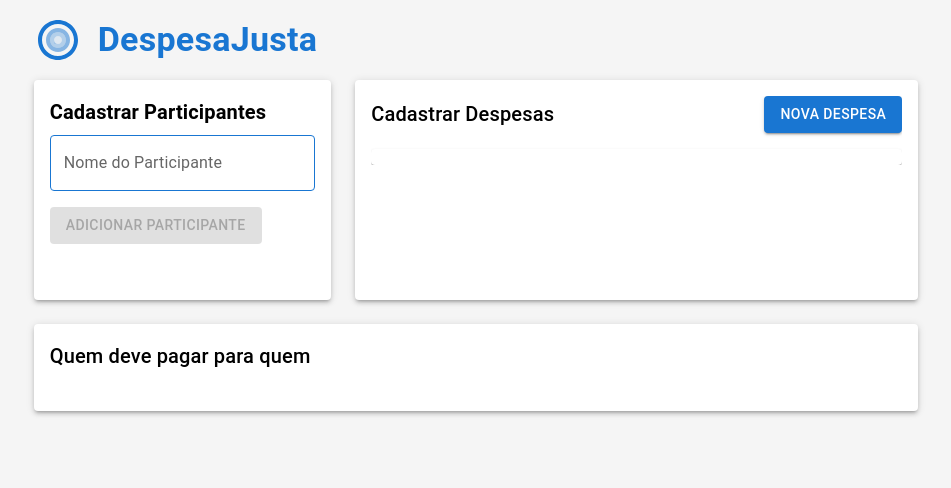
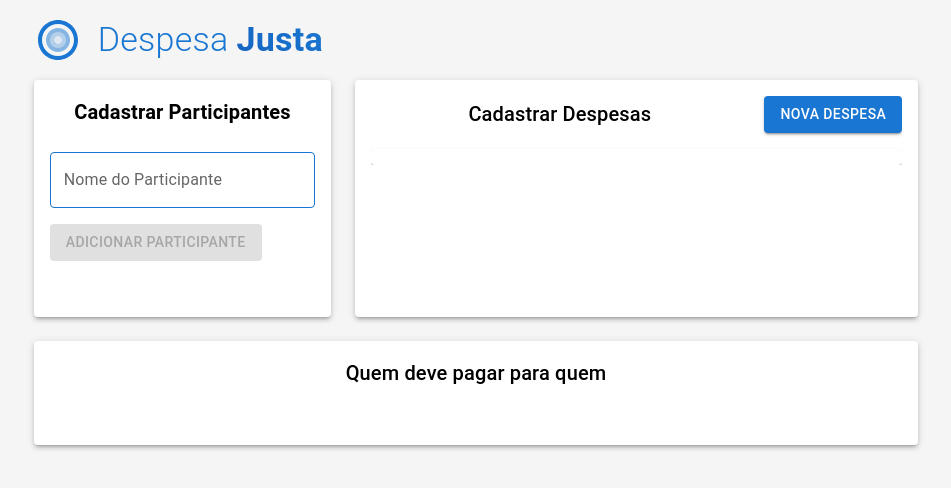
Before and after one commit to devmaicon85/despesajusta, a React (Vite) app: page / in a window 1280 px wide. Shown: the top 488 px of the page, without its empty margins (164-1115 px from the left). Built offline with nearby package versions, Linux system fonts and the light colour scheme.

Commit message:
style: centraliza títulos e melhora estilo do logo

```diff
--- a/src/App.tsx
+++ b/src/App.tsx
@@ -236,11 +236,20 @@ function App() {
             component="h1"
             sx={{
               fontSize: { xs: '1.75rem', sm: '2.125rem' },
-              fontWeight: 700,
+              display: 'flex',
+              alignItems: 'center',
+              gap: 1,
               color: theme.palette.primary.main
             }}
           >
-            DespesaJusta
+            <span style={{ fontWeight: 300 }}>Despesa</span>
+            <span style={{
+              fontWeight: 700,
+              color: theme.palette.primary.dark,
+              background: `linear-gradient(45deg, ${theme.palette.primary.dark}, ${theme.palette.primary.main})`,
+              WebkitBackgroundClip: 'text',
+              WebkitTextFillColor: 'transparent'
+            }}>Justa</span>
           </Typography>
         </Box>
 
--- a/src/components/CadastroDespesas.tsx
+++ b/src/components/CadastroDespesas.tsx
@@ -182,7 +182,14 @@ export default function CadastroDespesas({ participantes, despesas, setDespesas
           gap: 2,
           width: '100%'
         }}>
-          <Typography variant="h6" sx={{ mb: isMobile ? 2 : 0 }}>
+          <Typography
+            variant="h6"
+            sx={{
+              mb: isMobile ? 2 : 0,
+              textAlign: 'center',
+              flex: 1
+            }}
+          >
             Cadastrar Despesas
           </Typography>
 
--- a/src/components/CadastroParticipantes.tsx
+++ b/src/components/CadastroParticipantes.tsx
@@ -47,7 +47,9 @@ export default function CadastroParticipantes({ participantes, setParticipantes
         gutterBottom
         sx={{
           color: theme.palette.text.primary,
-          fontWeight: 600
+          fontWeight: 600,
+          textAlign: 'center',
+          mb: 3
         }}
       >
         Cadastrar Participantes
--- a/src/components/ListagemTransacoes.tsx
+++ b/src/components/ListagemTransacoes.tsx
@@ -77,7 +77,14 @@ export default function ListagemTransacoes({ despesas, participantes }: Props) {
 
   return (
     <Box>
-      <Typography variant="h6" gutterBottom>
+      <Typography
+        variant="h6"
+        gutterBottom
+        sx={{
+          textAlign: 'center',
+          mb: 3
+        }}
+      >
         Quem deve pagar para quem
       </Typography>
 
```
